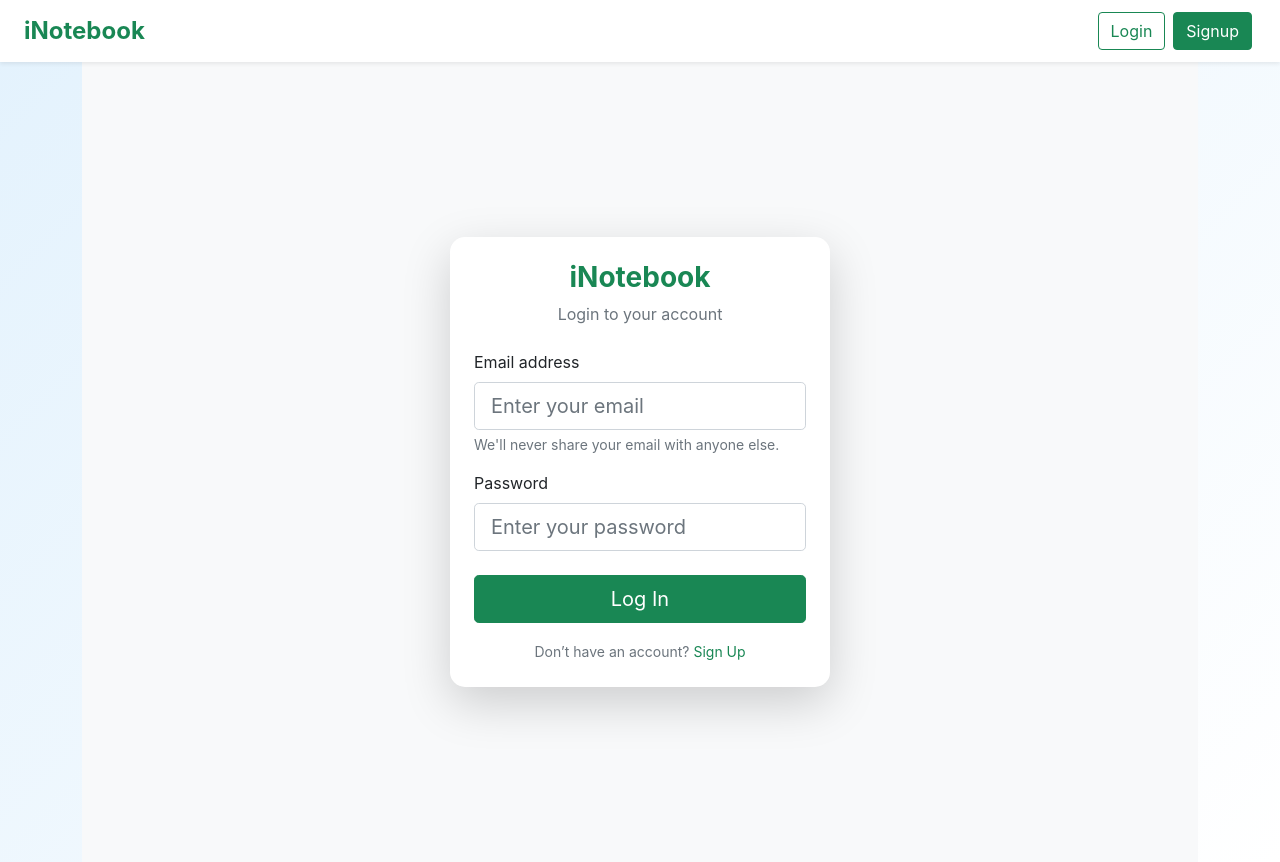
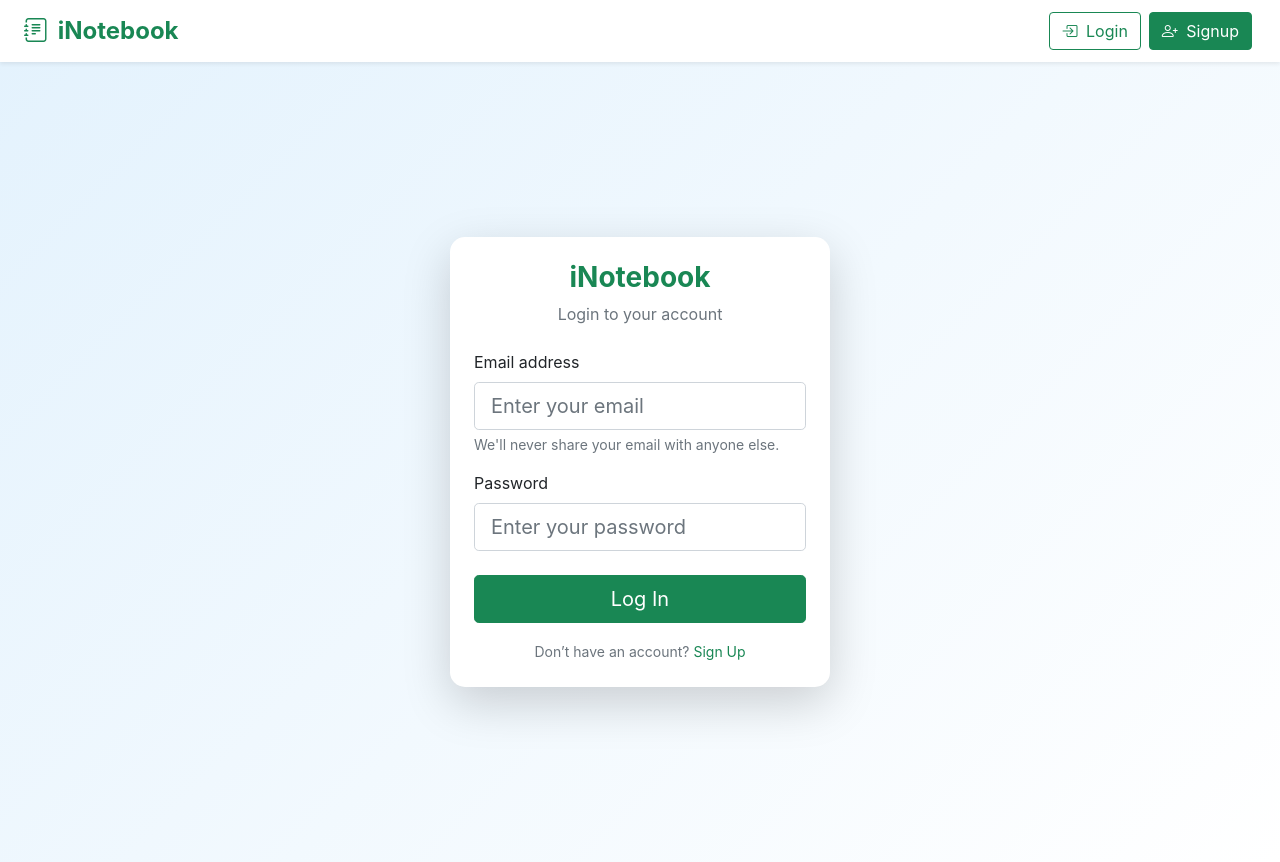
Before and after one commit to DBadshahCode/iNotebook, a React (Create React App) app: page /login in a window 1280 px wide. Built offline with nearby package versions, Linux system fonts and the light colour scheme.

Commit message:
ui changes

```diff
--- a/package.json
+++ b/package.json
@@ -1,6 +1,6 @@
 {
   "name": "inotes",
-  "version": "1.0.0",
+  "version": "2.0.0",
   "private": true,
   "dependencies": {
     "@testing-library/jest-dom": "^6.9.1",
--- a/src/components/AddNote.js
+++ b/src/components/AddNote.js
@@ -23,7 +23,7 @@ const AddNote = () => {
   return (
     <div className="container my-4" style={{ maxWidth: "600px" }}>
       <div className="card border-0 shadow-lg rounded-4 p-4">
-        <h2 className="text-center text-success fw-bold mb-4">Add a New Note</h2>
+        <h2 className="text-center text-success fw-bold mb-4">✏️ Add a New Note</h2>
         <form onSubmit={handleAddNote}>
           {/* Title */}
           <div className="form-floating mb-3">
--- a/src/components/Login.js
+++ b/src/components/Login.js
@@ -30,7 +30,7 @@ const Login = (props) => {
   };
 
   return (
-    <div className="d-flex justify-content-center align-items-center vh-100 bg-light">
+    <div className="d-flex justify-content-center align-items-center vh-100">
       <div
         className="card shadow-lg border-0 p-4"
         style={{ width: "380px", borderRadius: "15px" }}
--- a/src/components/Navbar.js
+++ b/src/components/Navbar.js
@@ -27,7 +27,7 @@ const Navbar = () => {
           className="navbar-brand fw-bold text-success fs-4"
           to="/"
         >
-          iNotebook
+          <i className="bi bi-journal-text me-1"></i> iNotebook
         </Link>
 
         {/* Navbar toggle for mobile view */}
@@ -80,19 +80,14 @@ const Navbar = () => {
             {!token ? (
               <>
                 <Link className="btn btn-outline-success mx-1" to="/login">
-                  Login
+                  <i className="bi bi-box-arrow-in-right me-1"></i> Login
                 </Link>
                 <Link className="btn btn-success mx-1" to="/signup">
-                  Signup
+                  <i className="bi bi-person-plus me-1"></i> Signup
                 </Link>
               </>
             ) : (
-              <button
-                className="btn btn-danger mx-1"
-                onClick={handleLogout}
-              >
-                Logout
-              </button>
+              ''
             )}
           </div>
         </div>
--- a/src/components/Notes.js
+++ b/src/components/Notes.js
@@ -64,10 +64,7 @@ const Notes = () => {
     <>
       {/* Add Note Section */}
       <div className="container my-4">
-        <div className="bg-white p-4 rounded-4 shadow-sm mb-4">
-          <h3 className="fw-semibold text-success mb-3">
-            ✏️ Add a New Note
-          </h3>
+        <div className="p-4 rounded-4 mb-4">
           <AddNote />
         </div>
 
--- a/src/components/Signup.js
+++ b/src/components/Signup.js
@@ -47,7 +47,7 @@ const Signup = (props) => {
 
   return (
     <div className="container my-5" style={{ maxWidth: "500px" }}>
-      <div className="card shadow border-0 p-4 rounded-4">
+      <div className="card shadow border-0 p-4" style={{ borderRadius: "15px" }}>
         <h2 className="text-center mb-4 text-success fw-bold">
           Create Your Account
         </h2>
```
